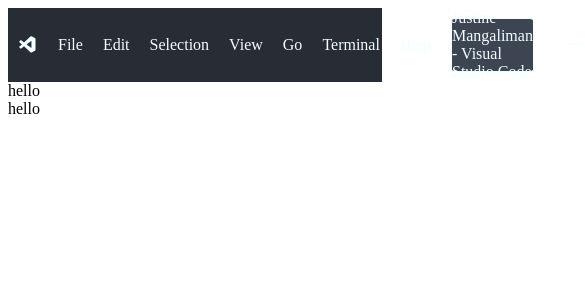
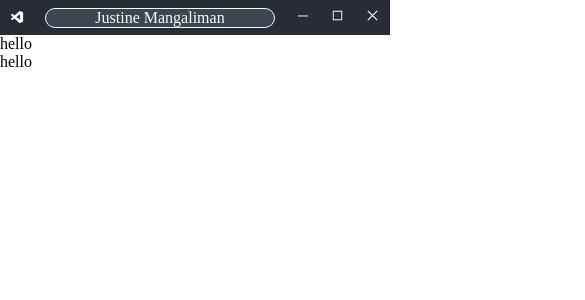
Before and after one commit to jasutiin/jasutiin.github.io, a React (Vite) app: page / in a window 390 px wide. Shown: the top 300 px of the page, 585 px wide, since content can reach past the window. Built offline with nearby package versions, Linux system fonts and the light colour scheme.

Commit message:
fix: responsive menu bar

```diff
--- a/index.html
+++ b/index.html
@@ -2,7 +2,7 @@
 <html lang="en">
   <head>
     <meta charset="UTF-8" />
-    <link rel="icon" type="image/svg+xml" href="/vite.svg" />
+    <link rel="stylesheet" href="src/styles/main.scss" />
     <meta name="viewport" content="width=device-width, initial-scale=1.0" />
     <title>jasutiin | Home</title>
   </head>
--- a/src/components/MenuBar/MenuBar.module.scss
+++ b/src/components/MenuBar/MenuBar.module.scss
@@ -1,45 +1,80 @@
 .container {
   display: grid;
-  grid-template-columns: repeat(3, 1fr);
-  justify-content: space-between;
+  grid-template-columns: auto 1fr auto;
   align-items: center;
   background-color: #282c34;
   color: azure;
+  width: 100%;
+  min-width: 300px;
+  overflow: hidden;
 }
 
 .left {
   display: flex;
   flex-direction: row;
   align-items: center;
+  min-width: 0;
 }
 
 .right {
   display: flex;
   justify-content: end;
+  flex-direction: row;
   align-items: center;
+  min-width: 0;
+}
+
+.search {
+  display: flex;
+  width: 700px;
+  border: 1px solid azure;
+  border-radius: 10px;
+  justify-content: center;
+  background-color: #3d4452;
+  align-items: center;
+  height: 80%;
+  margin: 0px;
+
+  &:hover {
+    cursor: pointer;
+  }
 }
 
 .item {
   padding: 10px 10px;
   height: 100%;
   border-radius: 10px;
+
+  -webkit-touch-callout: none; /* iOS Safari */
+  -webkit-user-select: none; /* Safari */
+  -khtml-user-select: none; /* Konqueror HTML */
+  -moz-user-select: none; /* Old versions of Firefox */
+  -ms-user-select: none; /* Internet Explorer/Edge */
+  user-select: none; /* Non-prefixed version, currently
+                                  supported by Chrome, Edge, Opera and Firefox */
+
   &:hover {
     background-color: #3d4452;
   }
+
+  @media (max-width: 1094px) {
+    display: none;
+  }
+}
+
+.logo {
+  padding: 10px 10px;
+  height: 100%;
+  border-radius: 10px;
 }
 
 .name {
   display: flex;
   justify-content: center;
   align-items: center;
-  height: 70%;
-  border: 1px solid azure;
-  background-color: #3d4452;
-  border-radius: 5%;
   margin: 0px 10px;
-  &:hover {
-    cursor: pointer;
-  }
+  min-width: 150px;
+  overflow: hidden;
 }
 
 .icons {
@@ -49,5 +84,5 @@
 }
 
 .icon {
-  margin: 10px 20px;
+  margin: 5px 10px;
 }
--- a/src/components/MenuBar/MenuBar.tsx
+++ b/src/components/MenuBar/MenuBar.tsx
@@ -4,13 +4,13 @@ import { VscChromeMinimize } from 'react-icons/vsc';
 import { VscChromeMaximize } from 'react-icons/vsc';
 import { VscVscode } from 'react-icons/vsc';
 
-const iconSize = 20;
+const iconSize: number = 15;
 
 function MenuBar() {
   return (
     <div className={styles.container}>
       <div className={styles.left}>
-        <VscVscode className={styles.item} size={iconSize} />
+        <VscVscode className={styles.logo} size={iconSize} />
         <div className={styles.item}>File</div>
         <div className={styles.item}>Edit</div>
         <div className={styles.item}>Selection</div>
@@ -19,7 +19,9 @@ function MenuBar() {
         <div className={styles.item}>Terminal</div>
         <div className={styles.item}>Help</div>
       </div>
-      <div className={styles.name}>Justine Mangaliman - Visual Studio Code</div>
+      <div className={styles.name}>
+        <div className={styles.search}>Justine Mangaliman</div>
+      </div>
       <div className={styles.right}>
         <div className={styles.icons}>
           <VscChromeMinimize className={styles.icon} size={iconSize} />
--- a/src/styles/main.scss
+++ b/src/styles/main.scss
@@ -0,0 +1,4 @@
+* {
+  margin: 0px;
+  padding: 0px;
+}
```
